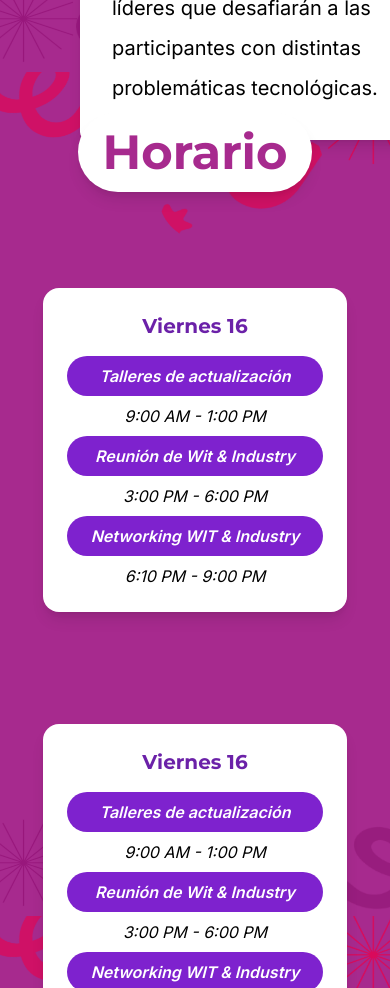
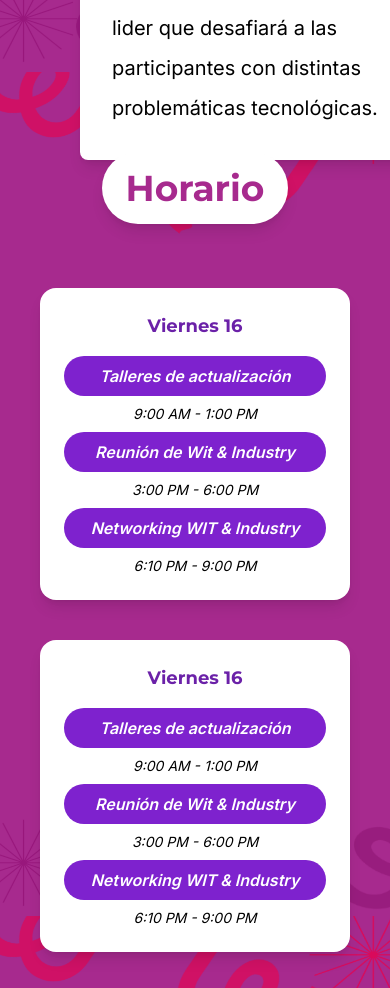
Before and after one commit to WIT-MTY/webpage, a Next.js app: page /hack4her in a window 390 px wide. Shown: the part 1640-2628 px from the top of the page. Built offline with nearby package versions, Linux system fonts and the light colour scheme.

Commit message:
contact tiktok and spelling mistakes

```diff
--- a/app/components/Nav/NavDesktop.tsx
+++ b/app/components/Nav/NavDesktop.tsx
@@ -17,7 +17,7 @@ const NavDesktop = () => {
         router.push("/");
     }
     const handleContacto = () => {
-        router.push("/contacto");
+        router.push("/");
     }
 
     return (
--- a/app/components/Nav/NavMobile.tsx
+++ b/app/components/Nav/NavMobile.tsx
@@ -20,7 +20,7 @@ const NavMobile = () => {
         router.push("/");
     }
     const handleContacto = () => {
-        router.push("/contacto");
+        router.push("/");
     }
 
     return (
--- a/app/components/general/Footer.tsx
+++ b/app/components/general/Footer.tsx
@@ -1,6 +1,7 @@
 'use client'
-import { FaFacebook, FaInstagram, FaLinkedin } from 'react-icons/fa';
+import { FaInstagram, FaLinkedin } from 'react-icons/fa';
 import { RiInstagramFill } from "react-icons/ri";
+import { SiTiktok } from 'react-icons/si'
 
 
 const Footer = () => {
@@ -10,8 +11,8 @@ const Footer = () => {
             <a href="https://www.linkedin.com/company/82364150/" target="_blank">
                 <FaLinkedin />
             </a>
-            <a href="" target="_blank">
-                <FaFacebook />
+            <a href="https://www.tiktok.com/@wit.mty?_t=ZM-8uBmSi130hZ&_r=1" target="_blank">
+                <SiTiktok />
             </a>
             <a href="https://instagram.com/wit.mty?igshid=YmMyMTA2M2Y=" target="_blank">
                 <RiInstagramFill />
--- a/app/components/hack4her/QueEsHack4Her.tsx
+++ b/app/components/hack4her/QueEsHack4Her.tsx
@@ -11,13 +11,13 @@ const QueEsHack4Her = () => {
                         ¿Qué es Hack4Her?
                         </h1>
                         <p className="text-black text-xl leading-loose mt-4">
-                        Es un evento nacional que conjunta 3 días de crecimiento profesional para mujeres en ámbitos interdisciplinarios con retos de ingeniería y negocios.
+                        Es un evento nacional que conjunta 3 días de crecimiento profesional enfocado a mujeres en ámbitos interdisciplinarios con retos de ingeniería y negocios.
                         <br/>
                         Talleres de actualización en tecnologías y negocios digitales.
                         <br/>
                         Reunión Nacional de líderes WIT en donde se fortalecerán los lazos de WIT, de las empresas y de las líderes WIT universitarias, lideradas por WIT ITESM Escuela de Ingeniería.
                         <br/>
-                        Hackathon con 3 empresas líderes que desafiarán a las participantes con distintas problemáticas tecnológicas.
+                        Hackathon con una empresa lider que desafiará a las participantes con distintas problemáticas tecnológicas.
                         </p>
                     </div>
                     <div className="absolute top-28 right-20 w-2/5 h-auto z-0">
--- a/app/components/hack4her/schedule.tsx
+++ b/app/components/hack4her/schedule.tsx
@@ -3,64 +3,63 @@ import SectionHack4Her from "@/app/components/hack4her/sectionHack4Her";
 const Schedule = () => {
     return(
         <SectionHack4Her>
-            <div className="relative h-screen w-full px-10">
-                <div className="relative mt-10 text-center">
+            <div className="relative w-full min-h-screen px-10 py-20">
+                <div className="relative text-center">
                     <div className="inline-block bg-white rounded-full shadow-lg px-6 py-4">
-                        <h1 className="text-hack4her-bg font-montserrat font-extrabold text-5xl"> Horario </h1>
+                        <h1 className="text-hack4her-bg font-montserrat font-extrabold text-4xl md:text-5xl"> Horario </h1>
                     </div>
                 </div>
-                <div className="mt-24 flex flex-wrap gap-28 justify-center">
-                    <div className="bg-white p-6 rounded-2xl shadow-lg w-128 h-auto">
-                        <h3 className="text-xl text-center text-purple-800 font-semibold font-montserrat">Viernes 16</h3>
+                <div className="mt-16 grid grid-cols-1 md:grid-cols-3 gap-10 justify-center">
+                    <div className="bg-white p-6 rounded-2xl shadow-lg w-full max-w-xs md:max-w-sm h-auto">
+                        <h3 className="text-lg md:text-xl text-center text-purple-800 font-semibold font-montserrat">Viernes 16</h3>
                         <div className="mt-4 space-y-2">
                             <div className="bg-purple-700 text-white px-6 py-2 rounded-full text-center italic font-semibold">
                                 Talleres de actualización
                             </div>
-                            <p className="text-center italic">9:00 AM - 1:00 PM</p>
+                            <p className="text-center italic text-sm md:text-base">9:00 AM - 1:00 PM</p>
                             <div className="bg-purple-700 text-white px-6 py-2 rounded-full text-center italic font-semibold">
                                 Reunión de Wit & Industry
                             </div>
-                            <p className="text-center italic">3:00 PM - 6:00 PM</p>
+                            <p className="text-center italic text-sm md:text-base">3:00 PM - 6:00 PM</p>
                             <div className="bg-purple-700 text-white px-6 py-2 rounded-full text-center italic font-semibold">
                                 Networking WIT & Industry
                             </div>
-                            <p className="text-center italic">6:10 PM - 9:00 PM</p>
+                            <p className="text-center italic text-sm md:text-base">6:10 PM - 9:00 PM</p>
                         </div>
                     </div>
 
-                    <div className="bg-white p-6 rounded-2xl shadow-lg w-128 h-auto">
-                        <h3 className="text-xl text-center text-purple-800 font-semibold font-montserrat">Viernes 16</h3>
+                    <div className="bg-white p-6 rounded-2xl shadow-lg w-full max-w-xs md:max-w-sm h-auto">
+                        <h3 className="text-lg md:text-xl text-center text-purple-800 font-semibold font-montserrat">Viernes 16</h3>
                         <div className="mt-4 space-y-2">
                             <div className="bg-purple-700 text-white px-6 py-2 rounded-full text-center italic font-semibold">
                                 Talleres de actualización
                             </div>
-                            <p className="text-center italic"> 9:00 AM - 1:00 PM</p>
+                            <p className="text-center italic text-sm md:text-base">9:00 AM - 1:00 PM</p>
                             <div className="bg-purple-700 text-white px-6 py-2 rounded-full text-center italic font-semibold">
                                 Reunión de Wit & Industry
                             </div>
-                            <p className="text-center italic"> 3:00 PM - 6:00 PM </p>
+                            <p className="text-center italic text-sm md:text-base">3:00 PM - 6:00 PM</p>
                             <div className="bg-purple-700 text-white px-6 py-2 rounded-full text-center italic font-semibold">
                                 Networking WIT & Industry
                             </div>
-                            <p className="text-center italic"> 6:10 PM - 9:00 PM </p>
+                            <p className="text-center italic text-sm md:text-base">6:10 PM - 9:00 PM</p>
                         </div>
                     </div>
-
-                    <div className="bg-white p-6 rounded-2xl shadow-lg w-128 h-auto">
-                        <h3 className="text-xl text-center text-purple-800 font-semibold font-montserrat">Viernes 16</h3>
+                    <div className="bg-white p-6 rounded-2xl shadow-lg w-full max-w-xs md:max-w-sm h-auto">
+                        <h3 className="text-lg md:text-xl text-center text-purple-800 font-semibold font-montserrat">Viernes 16</h3>
                         <div className="mt-4 space-y-2">
-                            <div className="bg-purple-700 text-white rounded-full px-6 py-2 text-center italic font-semibold">
+                            <div className="bg-purple-700 text-white px-6 py-2 rounded-full text-center italic font-semibold">
                                 Talleres de actualización
                             </div>
-                            <p className="text-center italic">9:00 AM - 1:00 PM</p>
-                            <div className="bg-purple-700 text-white rounded-full px-6 py-2 text-center italic font-semibold">
+                            <p className="text-center italic text-sm md:text-base">9:00 AM - 1:00 PM</p>
+                            <div className="bg-purple-700 text-white px-6 py-2 rounded-full text-center italic font-semibold">
                                 Reunión de Wit & Industry
                             </div>
-                            <p className="text-center italic">3:00 PM - 6:00 PM </p>
-                            <div className="bg-purple-700 text-white rounded-full px-6 py-2 text-center italic font-semibold">
+                            <p className="text-center italic text-sm md:text-base">3:00 PM - 6:00 PM</p>
+                            <div className="bg-purple-700 text-white px-6 py-2 rounded-full text-center italic font-semibold">
                                 Networking WIT & Industry
                             </div>
-                            <p className="text-center italic">6:10 PM - 9:00 PM</p>
+                            <p className="text-center italic text-sm md:text-base">6:10 PM - 9:00 PM</p>
                         </div>
                     </div>
                 </div>
```
Also changed, not shown: app/components/hack4her/textCarousel.tsx (+36 -17 lines).
